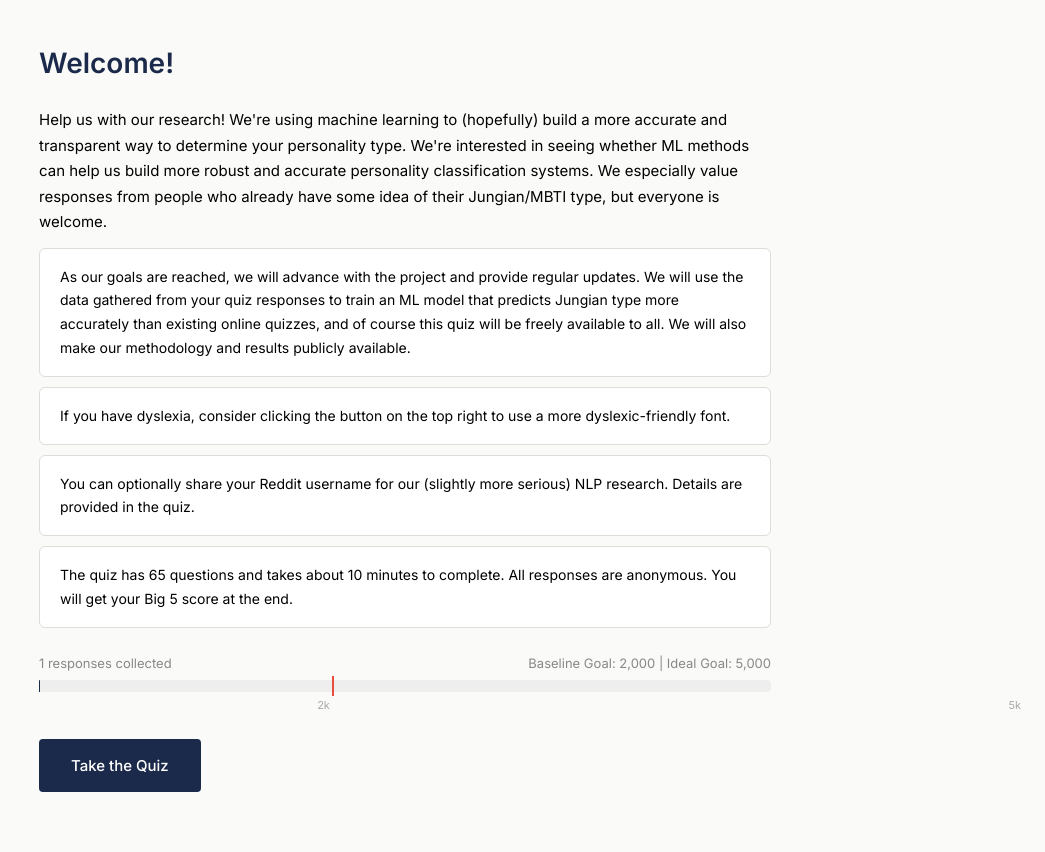
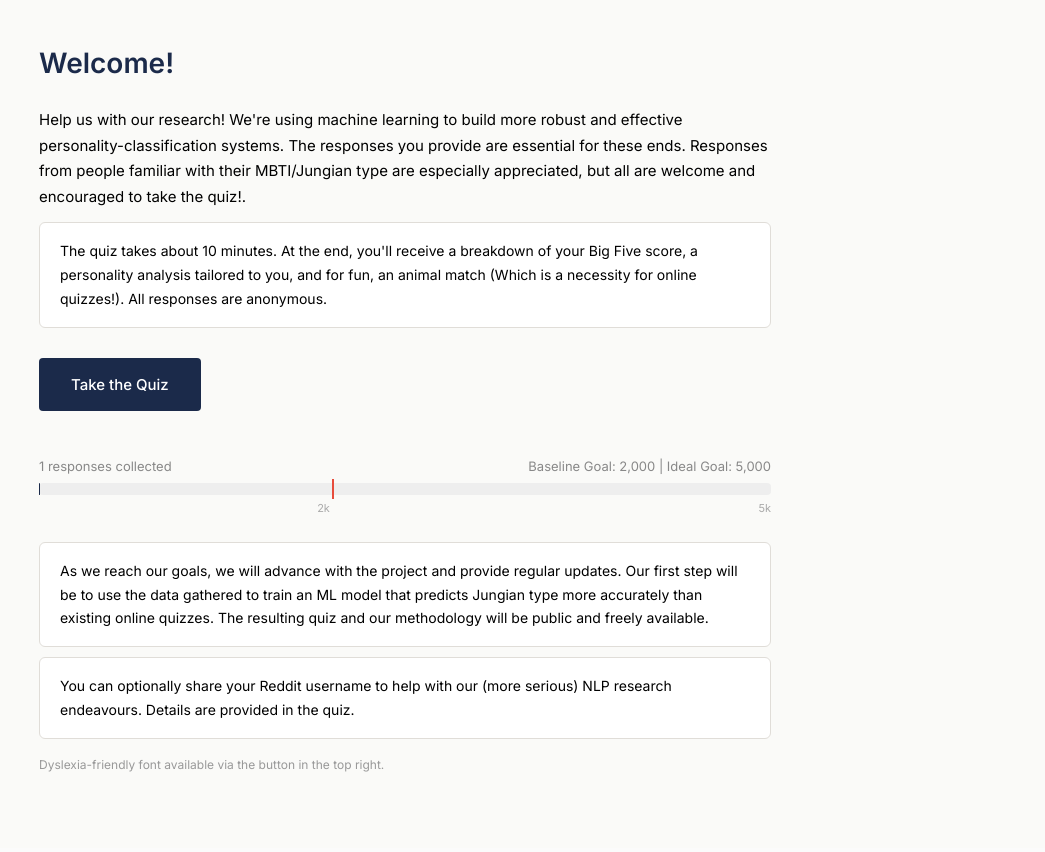
Before and after one commit to O-Nicolinho/AlephPsychometrics, a Python web app: template templates/home.html in a window 1280 px wide. Shown: the part 107-959 px from the top of the page, without its empty margins (235-1280 px from the left). After the commit the page ends 879 px from the top, so only its background shows below. Run offline with Jinja, Linux system fonts and the light colour scheme; the template is opened without the code that fills it: most values are stand-ins (such as "Sample title", 1, 10 or a date in 2020); some web fonts are replaced.

Commit message:
Share card, LLM-powered results analysis, animal matches, better formatting, etc

```diff
--- a/templates/home.html
+++ b/templates/home.html
@@ -23,24 +23,13 @@
 {% block content %}
 <h1>Welcome!</h1>
 
-
-<p>Help us with our research! We're using machine learning to (hopefully) build a more accurate and transparent way to determine your personality type. We're interested in seeing whether ML methods can help us build more robust and accurate personality classification systems. We especially value responses from people who already have some idea of their Jungian/MBTI type, but everyone is welcome.</p>
+<p>Help us with our research! We're using machine learning to build more robust and effective personality-classification systems. The responses you provide are essential for these ends. Responses from people familiar with their MBTI/Jungian type are especially appreciated, but all are welcome and encouraged to take the quiz!.</p>
 
 <div class="info-box">
-    <p>As our goals are reached, we will advance with the project and provide regular updates. We will use the data gathered from your quiz responses to train an ML model that predicts Jungian type more accurately than existing online quizzes, and of course this quiz will be freely available to all. We will also make our methodology and results publicly available.</p>
+    <p>The quiz takes about 10 minutes. At the end, you'll receive a breakdown of your Big Five score, a personality analysis tailored to you, and for fun, an animal match (Which is a necessity for online quizzes!). All responses are anonymous.</p>
 </div>
 
-<div class="info-box">
-    <p>If you have dyslexia, consider clicking the button on the top right to use a more dyslexic-friendly font.</p>
-</div>
-
-<div class="info-box">
-    <p>You can optionally share your Reddit username for our (slightly more serious) NLP research. Details are provided in the quiz.</p>
-</div>
-
-<div class="info-box">
-    <p>The quiz has 65 questions and takes about 10 minutes to complete. All responses are anonymous. You will get your Big 5 score at the end.</p>
-</div>
+<a href="/quiz" class="btn" style="margin: 20px 0; display: inline-block;">Take the Quiz</a>
 
 <div style="margin: 24px 0;">
     <div style="display: flex; justify-content: space-between; font-size: 13px; color: #888; margin-bottom: 6px;">
@@ -53,11 +42,19 @@
         <div style="width: {{ pct }}%; height: 12px; border-radius: 4px; background-color: #1b2a4a;"></div>
         <div style="position: absolute; left: 40%; top: -4px; bottom: -4px; width: 2px; background-color: #e74c3c;"></div>
     </div>
-    <div style="display: flex; font-size: 11px; color: #aaa; margin-top: 4px;">
-        <span style="position: relative; left: 38%;">2k</span>
-        <span style="position: absolute; right: 24px;">5k</span>
+    <div style="display: flex; justify-content: space-between; font-size: 11px; color: #aaa; margin-top: 4px;">
+    <span style="margin-left: 38%;">2k</span>
+    <span>5k</span>
     </div>
 </div>
 
-<a href="/quiz" class="btn">Take the Quiz</a>
+<div class="info-box">
+    <p>As we reach our goals, we will advance with the project and provide regular updates. Our first step will be to use the data gathered to train an ML model that predicts Jungian type more accurately than existing online quizzes. The resulting quiz and our methodology will be public and freely available. </p>
+</div>
+
+<div class="info-box">
+    <p>You can optionally share your Reddit username to help with our (more serious) NLP research endeavours. Details are provided in the quiz.</p>
+</div>
+
+<p style="font-size: 12px; color: #999; margin-top: 16px;">Dyslexia-friendly font available via the button in the top right.</p>
 {% endblock %}
--- a/templates/results.html
+++ b/templates/results.html
@@ -165,7 +165,7 @@
 <div class="results-section animal-section">
     {% if animal %}
     <img src="/static/{{ animal }}.png" alt="{{ animal }}">
-    <p class="animal-title">You are the {{ animal | replace("_", " ") | capitalize }}</p>
+    <p class="animal-title">You are: The {{ animal | replace("_", " ") | capitalize }}</p>
     {% endif %}
 
     {% if summary %}
```
